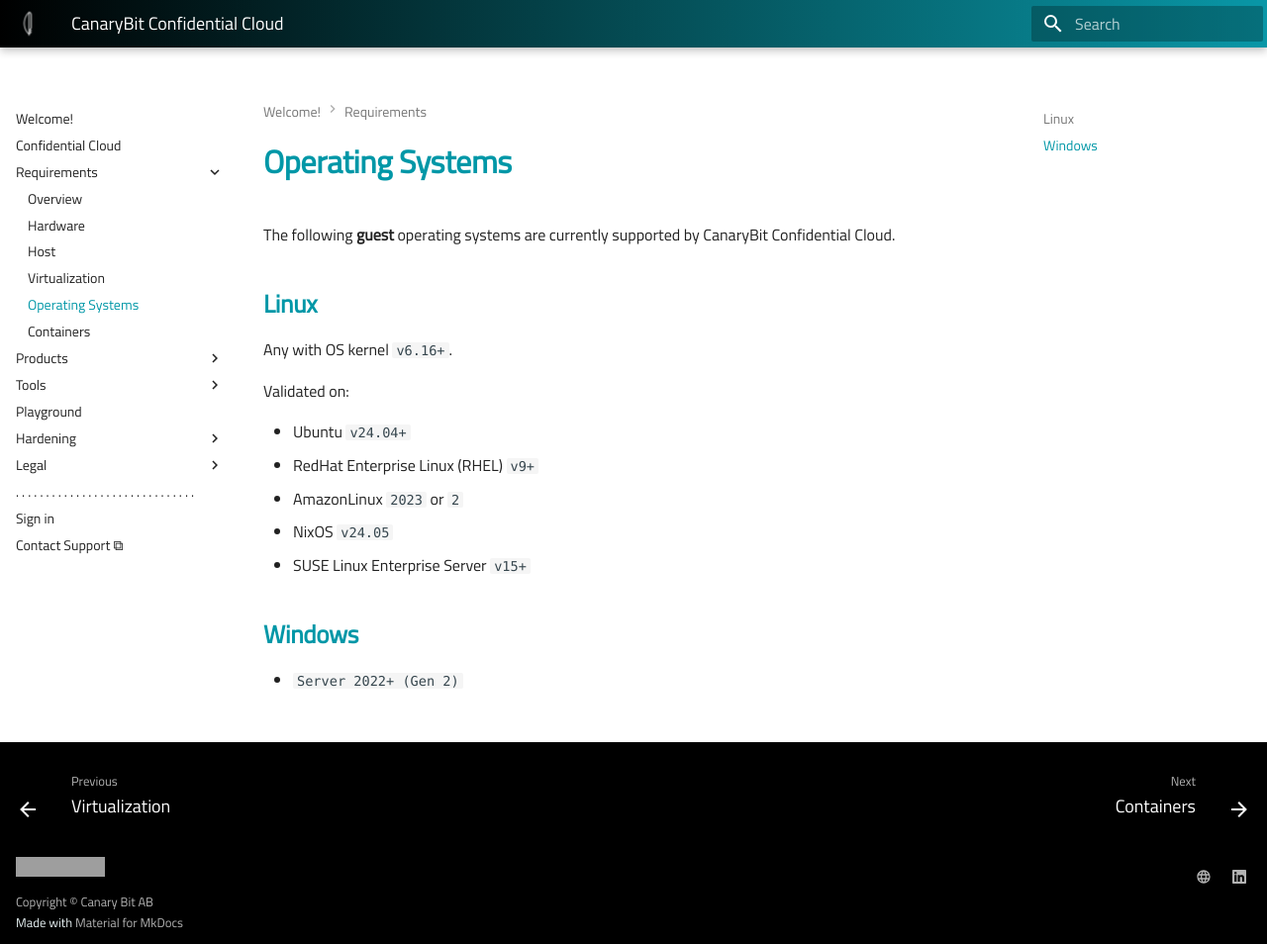
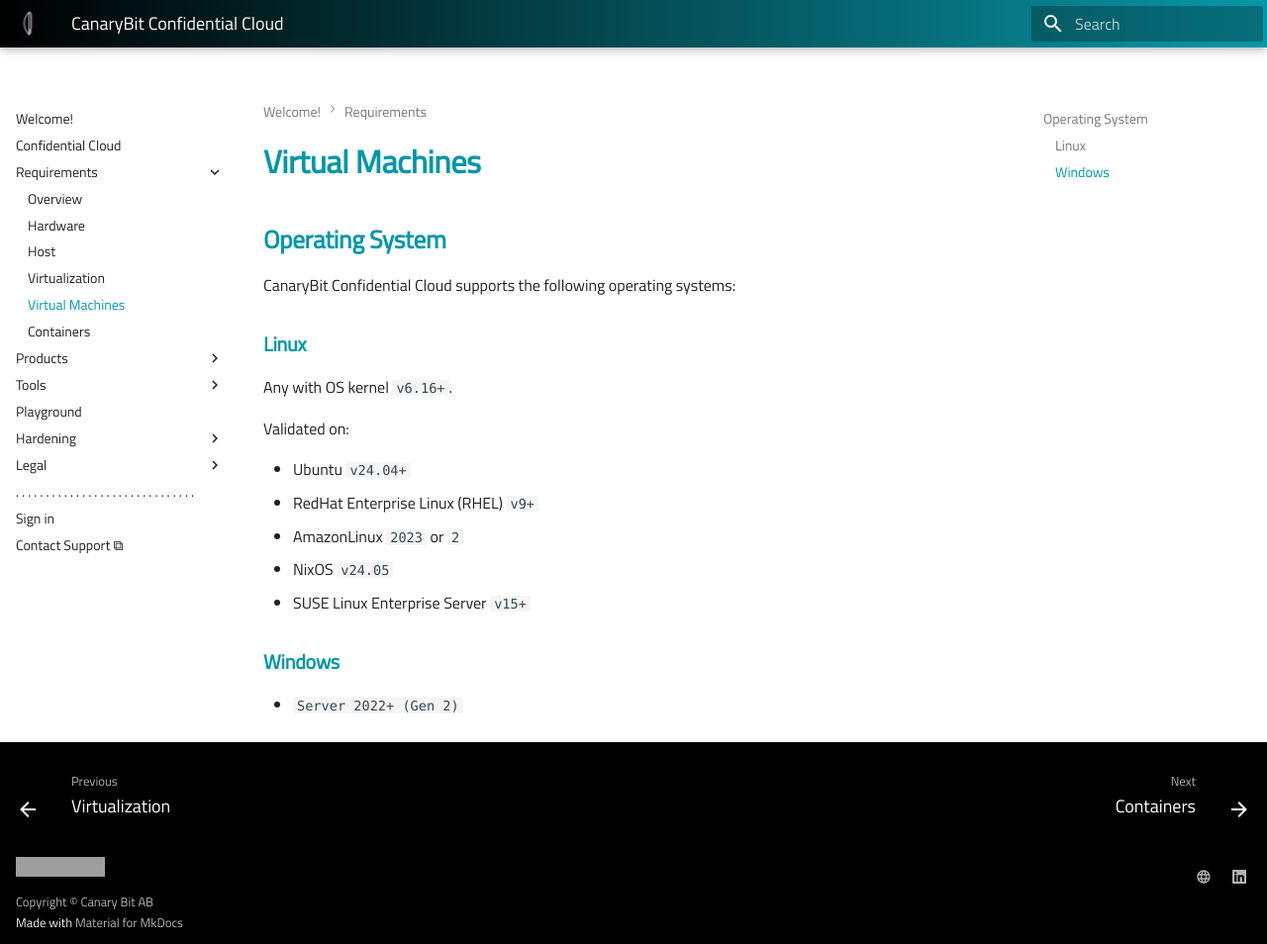
Before and after one commit to canarybit/cc-docs, an MkDocs documentation site: the page built from docs/requirements/virtual-machines.md, in a window 1280 px wide and 954 px high. Shown: the whole window at 99% size. Built offline with MkDocs 1.6.1 and Material for MkDocs 9.7.7, drawn with Linux system fonts in a browser that asks for light colours; grey boxes are pictures that could not be loaded.

Commit message:
Makes the sections naming convention consistent

```diff
--- a/docs/requirements/operating-systems.md
+++ b/docs/requirements/virtual-machines.md
@@ -1,8 +1,10 @@
-# Operating Systems
+# Virtual Machines
 
-The following **guest** operating systems are currently supported by CanaryBit Confidential Cloud.
+## Operating System
 
-## Linux
+CanaryBit Confidential Cloud supports the following operating systems:
+
+### Linux
 
 Any with OS kernel `v6.16+`.
 
@@ -14,6 +16,6 @@ Validated on:
 - NixOS `v24.05`
 - SUSE Linux Enterprise Server `v15+`
 
-## Windows
+### Windows
 
 - `Server 2022+ (Gen 2)`
--- a/mkdocs.yml
+++ b/mkdocs.yml
@@ -73,7 +73,7 @@ nav:
     - 'Hardware': 'requirements/hardware.md'
     - 'Host': 'requirements/host.md'
     - 'Virtualization': 'requirements/virtualization.md'
-    - 'Operating Systems': 'requirements/operating-systems.md'
+    - 'Virtual Machines': 'requirements/virtual-machines.md'
     - 'Containers': 'requirements/containers.md'
     #- 'Encryption': []
     #- 'Security': []
```
